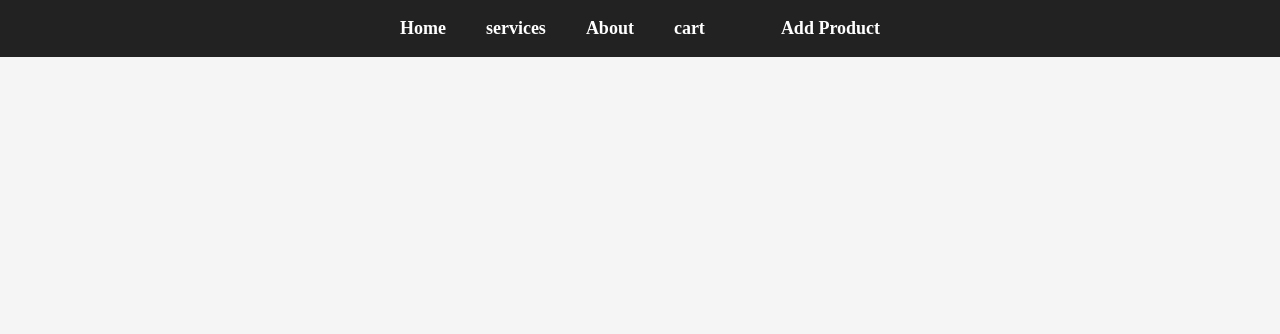
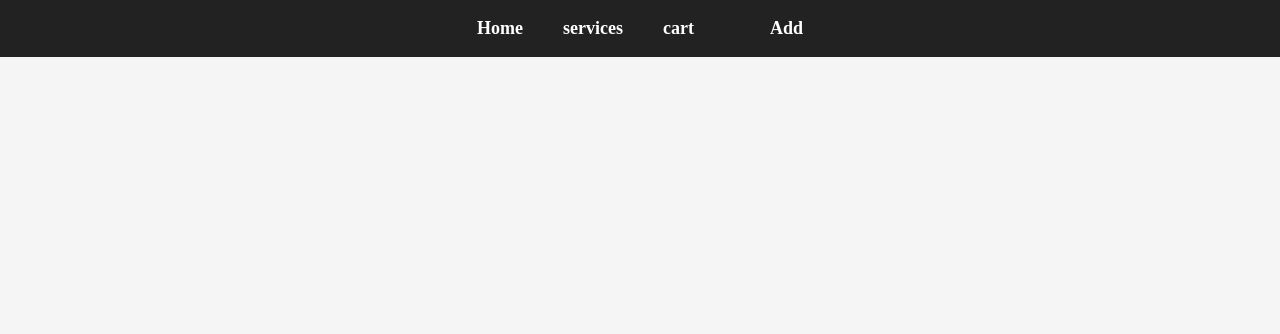
Before and after one commit to OrocKjoshua/Rolex, a plain HTML site: page rolex/Home.html in a window 1280 px wide. Shown: the top 334 px of the page. Drawn offline with Linux system fonts and the light colour scheme; sample sign-in values are in the browser's storage.

Commit message:
Add files via upload

```diff
--- a/rolex/Home.html
+++ b/rolex/Home.html
@@ -10,11 +10,9 @@
   <div class="navbar">
     <a href="Home.html">Home</a>
     <a href="services.html">services</a>
-    <a href="about,html">About</a>
     <a href="cart.html">cart</a>
-
     <a href="product.html"></a>
-    <a href="add-product.html">Add Product</a>
+    <a href="add-product.html">Add</a>
   </div>
   <div class="main-container">
     <div class="content">
```
